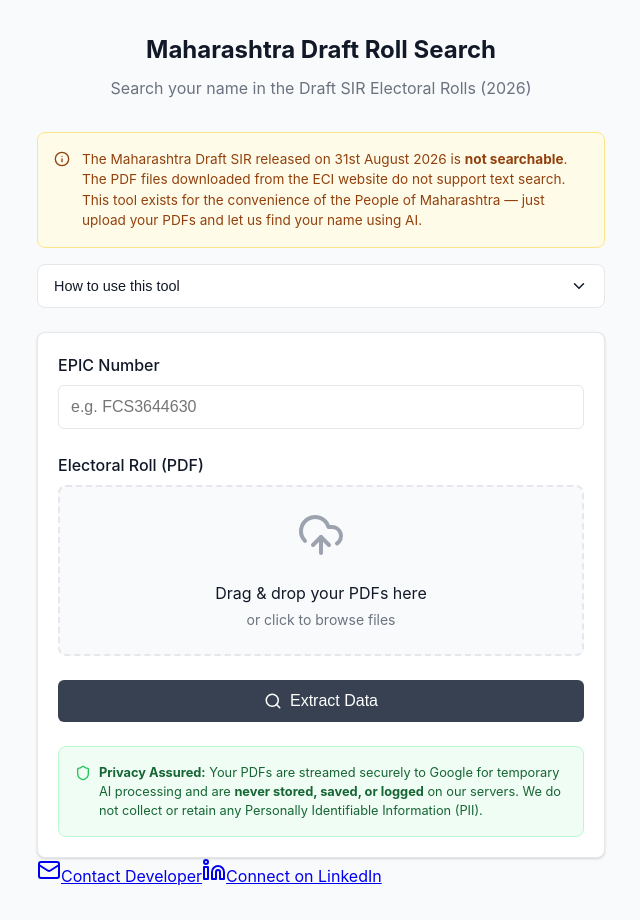
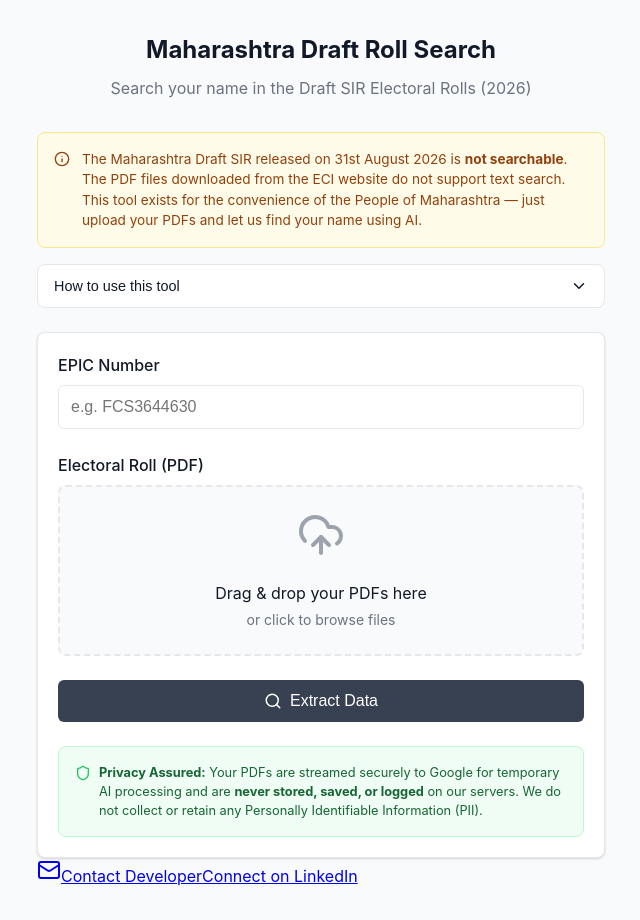
Before and after one commit to Shivam-53/Epic-Details-Extractor-using-Gemini-OCR, a React (Vite) app in the folder Epic_Details_Extractor/frontend/: page / in a window 1280 px wide. Shown: the whole page, without its empty margins (319-959 px from the left). Built offline with nearby package versions, Linux system fonts and the light colour scheme; no server answers.

Commit message:
Fix invalid Linkedin icon import

```diff
--- a/Epic_Details_Extractor/frontend/src/App.jsx
+++ b/Epic_Details_Extractor/frontend/src/App.jsx
@@ -1,5 +1,5 @@
 import React, { useState, useRef } from 'react';
-import { UploadCloud, Search, CheckCircle, FileText, Loader2, AlertCircle, ChevronDown, ChevronUp, Info, ExternalLink, Shield, Mail, Linkedin } from 'lucide-react';
+import { UploadCloud, Search, CheckCircle, FileText, Loader2, AlertCircle, ChevronDown, ChevronUp, Info, ExternalLink, Shield, Mail } from 'lucide-react';
 import { Analytics } from '@vercel/analytics/react';
 import posthog from 'posthog-js';
 import './index.css';
@@ -343,7 +343,6 @@
             rel="noopener noreferrer"
             className="flex items-center gap-2 px-5 py-2.5 bg-[#f0f6fc] hover:bg-[#e1e9ee] text-[#0a66c2] rounded-full transition-all duration-200 text-sm font-medium shadow-sm hover:shadow"
           >
-            <Linkedin className="w-4 h-4" />
             Connect on LinkedIn
           </a>
         </div>
```
